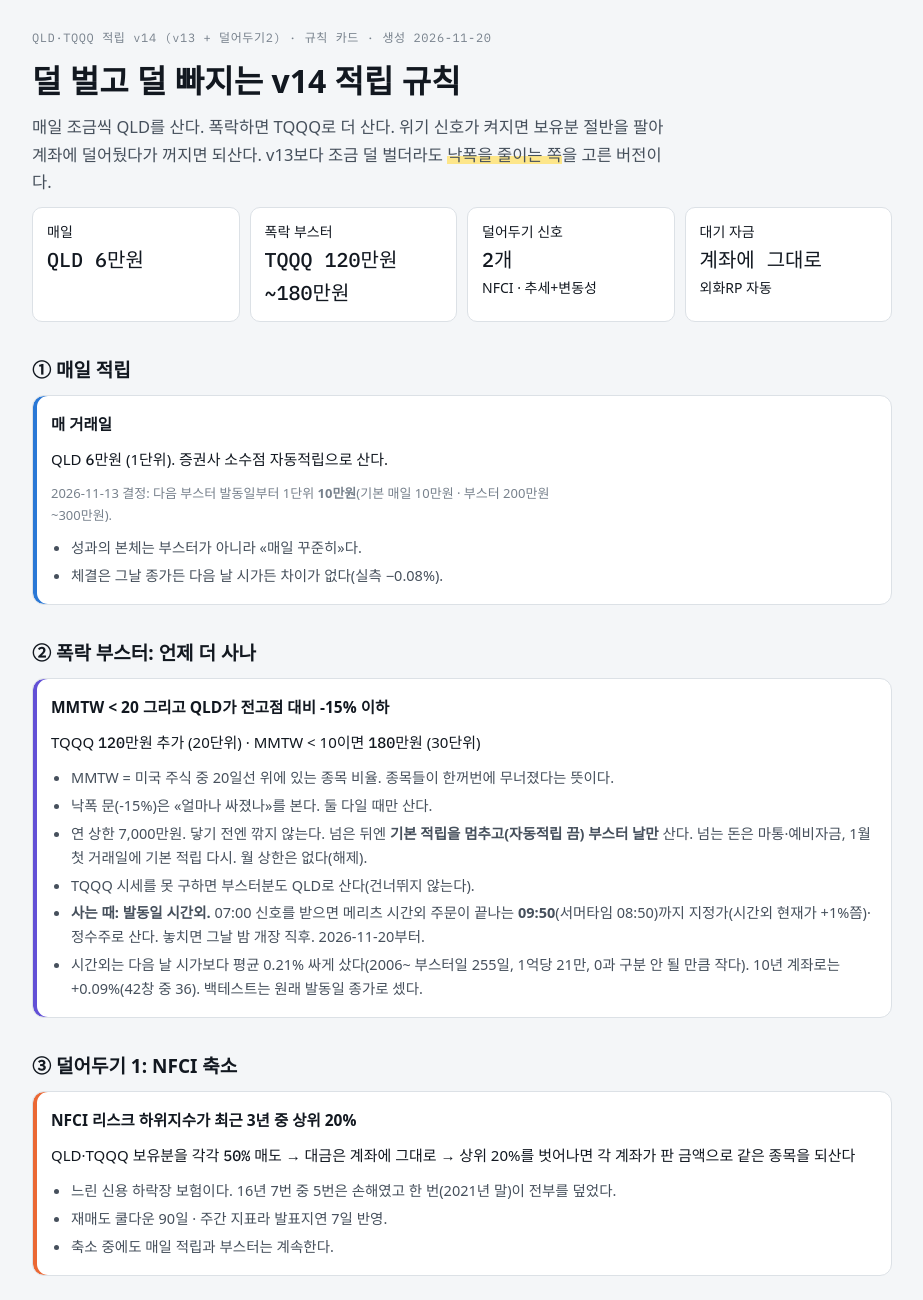
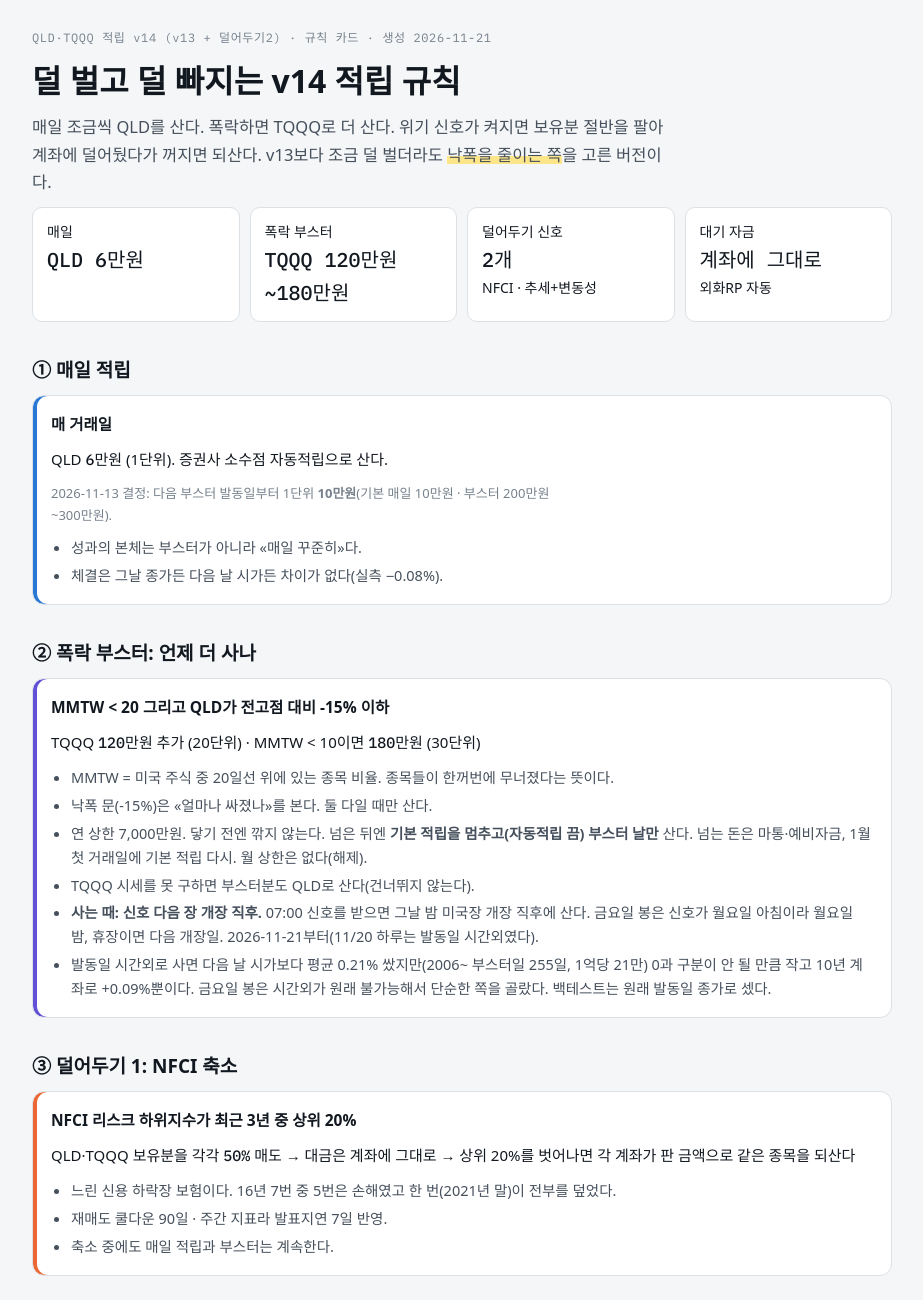
Before and after one commit to matin32644-prog/v14-rules, a plain HTML site: page index.html in a window 1280 px wide. Shown: the top 1300 px of the page, without its empty margins (178-1101 px from the left). Drawn offline with Linux system fonts and the light colour scheme; a web font is replaced by a local one.

Commit message:
update 2026-11-21

```diff
--- a/index.html
+++ b/index.html
@@ -60,7 +60,7 @@ a{color:var(--qld)}
 </style></head><body><div class="wrap">
 
 <header>
-  <div class="eyebrow">QLD·TQQQ 적립 v14 (v13 + 덜어두기2) · 규칙 카드 · 생성 2026-11-20</div>
+  <div class="eyebrow">QLD·TQQQ 적립 v14 (v13 + 덜어두기2) · 규칙 카드 · 생성 2026-11-21</div>
   <h1 data-fx="mask">덜 벌고 덜 빠지는 v14 적립 규칙</h1>
   <p class="lead">매일 조금씩 QLD를 산다. 폭락하면 TQQQ로 더 산다. 위기 신호가 켜지면 보유분 절반을 팔아 계좌에 덜어뒀다가 꺼지면 되산다. v13보다 조금 덜 벌더라도 <span data-fx="marker">낙폭을 줄이는 쪽</span>을 고른 버전이다.</p>
   <div class="flow">
@@ -91,8 +91,8 @@ a{color:var(--qld)}
       <li>낙폭 문(-15%)은 «얼마나 싸졌나»를 본다. 둘 다일 때만 산다.</li>
       <li>연 상한 7,000만원. 닿기 전엔 깎지 않는다. 넘은 뒤엔 <b>기본 적립을 멈추고(자동적립 끔) 부스터 날만</b> 산다. 넘는 돈은 마통·예비자금, 1월 첫 거래일에 기본 적립 다시. 월 상한은 없다(해제).</li>
       <li>TQQQ 시세를 못 구하면 부스터분도 QLD로 산다(건너뛰지 않는다).</li>
-      <li><b>사는 때: 발동일 시간외.</b> 07:00 신호를 받으면 메리츠 시간외 주문이 끝나는 <b>09:50</b>(서머타임 08:50)까지 지정가(시간외 현재가 +1%쯤)·정수주로 산다. 놓치면 그날 밤 개장 직후. 2026-11-20부터.</li>
-      <li>시간외는 다음 날 시가보다 평균 0.21% 싸게 샀다(2006~ 부스터일 255일, 1억당 21만, 0과 구분 안 될 만큼 작다). 10년 계좌로는 +0.09%(42창 중 36). 백테스트는 원래 발동일 종가로 셌다.</li>
+      <li><b>사는 때: 신호 다음 장 개장 직후.</b> 07:00 신호를 받으면 그날 밤 미국장 개장 직후에 산다. 금요일 봉은 신호가 월요일 아침이라 월요일 밤, 휴장이면 다음 개장일. 2026-11-21부터(11/20 하루는 발동일 시간외였다).</li>
+      <li>발동일 시간외로 사면 다음 날 시가보다 평균 0.21% 쌌지만(2006~ 부스터일 255일, 1억당 21만) 0과 구분이 안 될 만큼 작고 10년 계좌로 +0.09%뿐이다. 금요일 봉은 시간외가 원래 불가능해서 단순한 쪽을 골랐다. 백테스트는 원래 발동일 종가로 셌다.</li>
     </ul>
   </div>
 </section>
```
